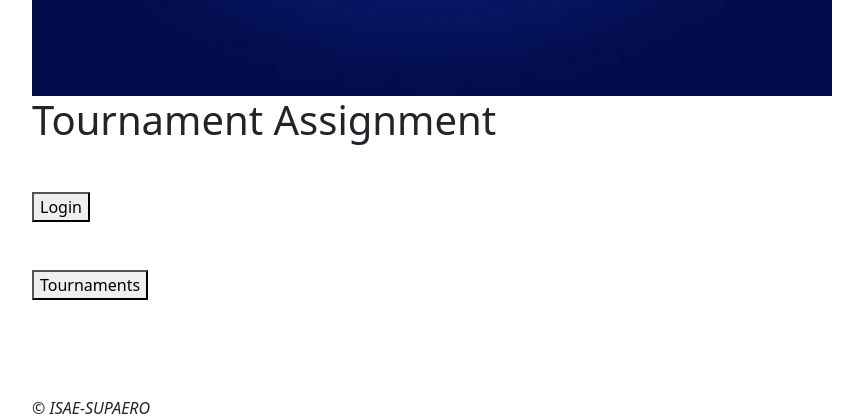
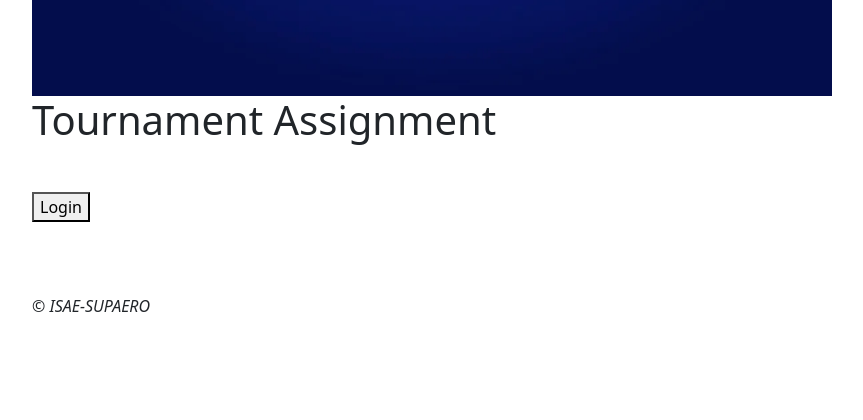
Before and after one commit to ClementLpz/tournois-clement-lopez, a Django app: template tournois/templates/base.html in a window 1280 px wide. Shown: the part 437-857 px from the top of the page, without its empty margins (50-913 px from the left). After the commit the page ends 749 px from the top, so only its background shows below. Run offline with Django 4.2, Linux system fonts and the light colour scheme; the template is opened without the code that fills it, so the values that code supplies are empty.

Commit message:
Modify base template to remove Back to tournament list redundant button

```diff
--- a/tournois/templates/base.html
+++ b/tournois/templates/base.html
@@ -31,9 +31,7 @@
             </form>
         {% endif %}
 
-        <br> <br>
-
-        <a href="{% url 'tournaments:tournaments_list' %}"><button>Tournaments</button></a> <br> <br> <br>
+        <br>
 
         {% block content %}{% endblock %}
 
```
